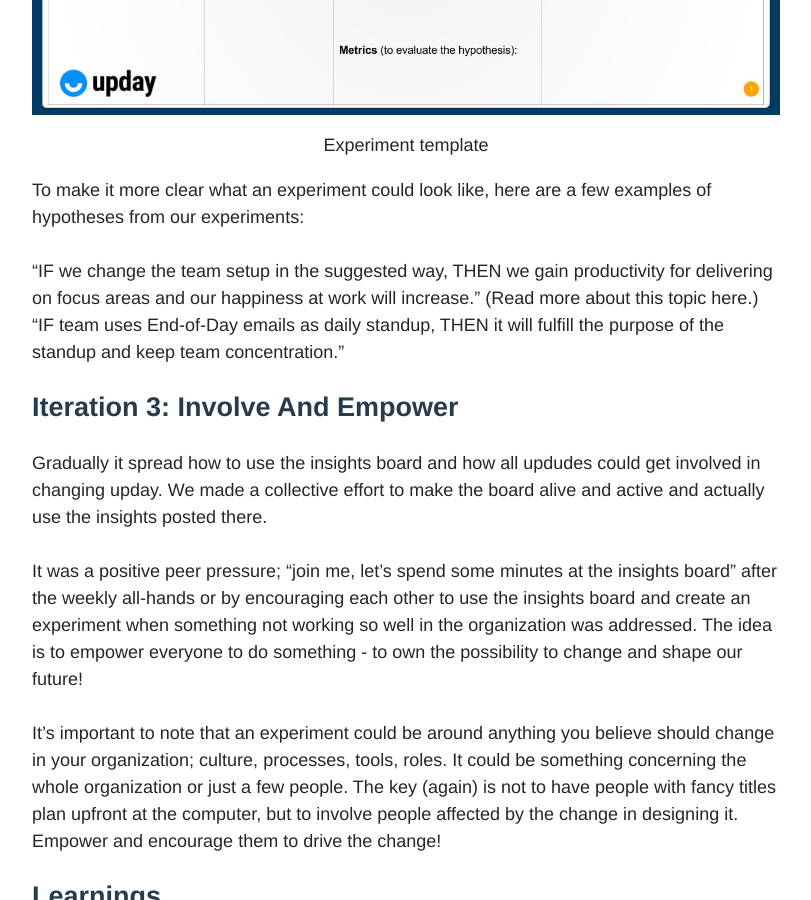
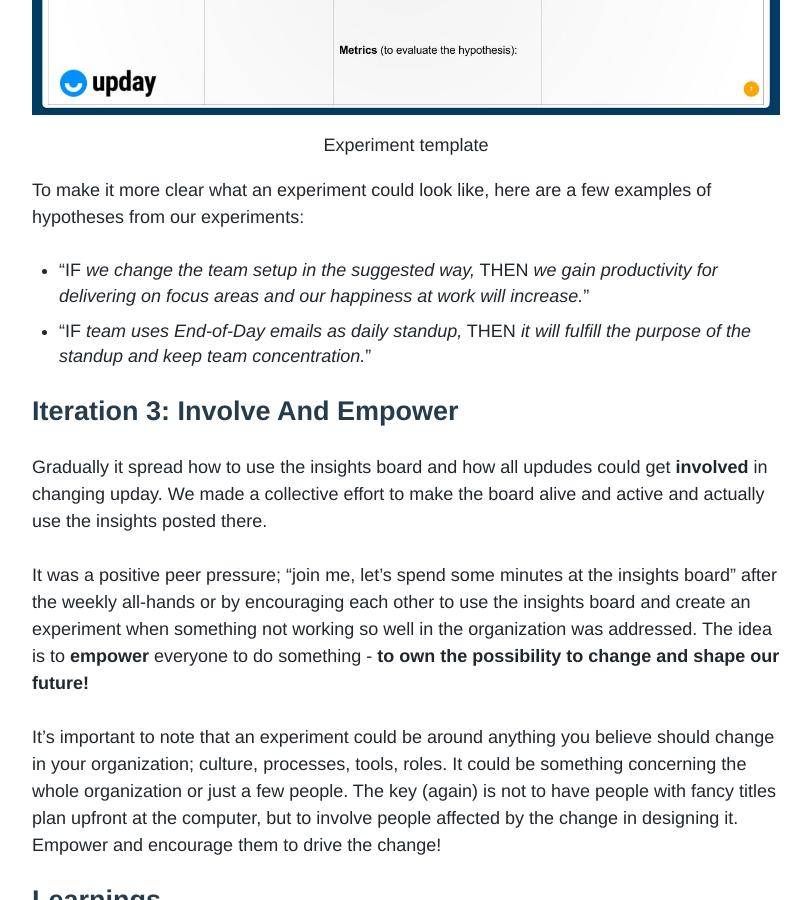
Before and after one commit to upday/upday.github.io, a Jekyll site: the page built from _posts/blog/2017-01-10-lean_change_insights_board.md, in a window 1280 px wide and 900 px high, scrolled down 3913 px. Shown: the whole window, without its empty margins (234-1045 px from the left). Built offline with Jekyll 4.4.1, drawn with Linux system fonts in a browser that asks for light colours; nearby versions of some CDN libraries; some web fonts are replaced; comment, search, counter and statistics services are not loaded; some of the changed text lies outside the part shown.

Commit message:
insights board

```diff
--- a/_posts/blog/2017-01-10-lean_change_insights_board.md
+++ b/_posts/blog/2017-01-10-lean_change_insights_board.md
@@ -17,11 +17,11 @@ How do we foster an organization where the changes are based on what is truly go
 ## Where Did We Start?
 I (Agile Coach at upday) joined a Lean Change Agent workshop together with Richard, one of our Data Scientists, and our CTO Andi. It was two day workshop held by Mike Weber and based on the book by Jason Little: <a href="http://leanchange.org/lean-change-management/">__Lean Change Management__</a>. It was an active workshop including lots of participation and interactions, with great tools and ideas about how to work with change in an organization.
 
-We were introduced to a way of approaching change by __collecting insights__ and from these, create small __experiments__ that you __evaluate and learn__ from before you take the next step. The idea is that instead of planning the change upfront, to create small experiments based on your current understanding and insights gathered, and review these after a fixed time period. The word _experiment_ is important here since it emphasizes that until we have tried something out; verified our assumptions (hypotheses) based on predefined metrics, we don’t know whether it’s the right thing to do and whether or not our change will be successful. Another key ingredient is to involve people affected by the change in designing the change. This is called the <a href="http://leanchange.org/resources/lcm/">Lean Change Management cycle</a>.
+We were introduced to a way of approaching change by __collecting insights__ and from these, create small __experiments__ that you __evaluate and learn__ from before you take the next step. The idea is that instead of planning the change upfront, to create small experiments based on your current understanding and insights gathered, and review these after a fixed time period. The word _experiment_ is important here since it emphasizes that until we have tried something out; verified our assumptions (hypotheses) based on predefined metrics, we don’t know whether it’s the right thing to do and whether or not our change will be successful. Another key ingredient is to involve people affected by the change in designing the change. This is called the <a href="http://leanchange.org/resources/lcm/">Lean Change Management Cycle</a>.
 
 <center>
 <picture>
-	<a href="/images/blog/lean_change_insights_board"><img src="/images/blog/lean_change_insights_board/LCM_cycle.png" alt="App module, library module, .aar and .jar dependencies"></a>
+	<a href="/images/blog/lean_change_insights_board"><img src="/images/blog/lean_change_insights_board/LCM_cycle.png" alt="Lean Change Management Cycle"></a>
 	<figcaption>Lean Change Management Cycle</figcaption>
 </picture>
 </center>
@@ -47,37 +47,37 @@ We started to get a bit frustrated about all the things we wanted to do, but jus
 
 <center>
 <picture>
-	<a href="/images/blog/lean_change_insights_board"><img src="/images/blog/lean_change_insights_board/Process.jpg" alt="App module, library module, .aar and .jar dependencies"></a>
+	<a href="/images/blog/lean_change_insights_board"><img src="/images/blog/lean_change_insights_board/Process.jpg" alt="A first draft of the insights process"></a>
 	<figcaption>A first draft of the insights process</figcaption>
 </picture>
 </center>
 
 ## Iteration 2: Simplify
-The process looked quite good on paper and it did help us to get a clear, shared picture, but it was a bit too much. To actually make the Insights board something we all used, we had to simplify. So we did. We cleaned up the board, made some simple rules, made an effort to make it a regular habit to work in front of the board. It was a new start! Two updudes also assigned them self new roles; “Lord of the board” and “Master of cluster” with the responsibilities to make people gather around the board and help them use it.
+The process looked quite good on paper and it did help us to get a clear, shared picture, but it was a bit too much. To actually make the Insights board something we all used, we had to __simplify__. So we did. We cleaned up the board, made some simple rules, made an effort to make it a regular habit to work in front of the board. It was a new start! Two updudes also assigned themselves new roles; “Lord of the board” and “Master of cluster” with the responsibilities to make people gather around the board and help them use it.
 
 When creating an experiment, it is important to include a hypothesis; what outcome do you expect after running the experiment?
 
-“IF this is changed THEN it will lead to these characteristics.”
+ “__IF__ _this is changed_ __THEN__ _it will lead to these characteristics._”
 
 You also have to decide how to measure the outcome; when the experiment is over and you review it, how do you know if it succeeded or not? As a means to simplify, we introduced a template for creating experiments, which made it easier to get started (no reinventing the wheel). The template included all steps needed to create an experiment and how to review it.
 
 <center>
 <picture>
-	<a href="/images/blog/lean_change_insights_board"><img src="/images/blog/lean_change_insights_board/Experiment_Template.jpg" alt="App module, library module, .aar and .jar dependencies"></a>
+	<a href="/images/blog/lean_change_insights_board"><img src="/images/blog/lean_change_insights_board/Experiment_Template.jpg" alt="Experiment template"></a>
 	<figcaption>Experiment template</figcaption>
 </picture>
 </center>
 
 To make it more clear what an experiment could look like, here are a few examples of hypotheses from our experiments:
 
-“IF we change the team setup in the suggested way, THEN we gain productivity for delivering on focus areas and our happiness at work will increase.” (Read more about this topic here.)
-“IF team uses End-of-Day emails as daily standup, THEN it will fulfill the purpose of the standup and keep team concentration.”
+* “IF _we change the team setup in the suggested way,_ THEN _we gain productivity for delivering on focus areas and our happiness at work will increase._”
+* “IF _team uses End-of-Day emails as daily standup,_ THEN _it will fulfill the purpose of the standup and keep team concentration._”
 
 
 ## Iteration 3: Involve And Empower
-Gradually it spread how to use the insights board and how all updudes could get involved in changing upday. We made a collective effort to make the board alive and active and actually use the insights posted there.
+Gradually it spread how to use the insights board and how all updudes could get __involved__ in changing upday. We made a collective effort to make the board alive and active and actually use the insights posted there.
 
-It was a positive peer pressure; “join me, let’s spend some minutes at the insights board” after the weekly all-hands or by encouraging each other to use the insights board and create an experiment when something not working so well in the organization was addressed. The idea is to empower everyone to do something -  to own the possibility to change and shape our future!
+It was a positive peer pressure; “join me, let’s spend some minutes at the insights board” after the weekly all-hands or by encouraging each other to use the insights board and create an experiment when something not working so well in the organization was addressed. The idea is to __empower__ everyone to do something -  __to own the possibility to change and shape our future!__
 
 It’s important to note that an experiment could be around anything you believe should change in your organization; culture, processes, tools, roles. It could be something concerning the whole organization or just a few people. The key (again) is not to have people with fancy titles plan upfront at the computer, but to involve people affected by the change in designing it. Empower and encourage them to drive the change!
 
@@ -87,12 +87,12 @@ Along this journey, we learned a lot about ourselves and how to approach change
 
 <center>
 <picture>
-	<a href="/images/blog/lean_change_insights_board"><img src="/images/blog/lean_change_insights_board/board.jpg" alt="App module, library module, .aar and .jar dependencies"></a>
-	<figcaption>Current state of our insights board.</figcaption>
+	<a href="/images/blog/lean_change_insights_board"><img src="/images/blog/lean_change_insights_board/board.jpg" alt="Current state of our insights board"></a>
+	<figcaption>Current state of our insights board</figcaption>
 </picture>
 </center>
 
-Another thing that we learned is that it’s easy to lose focus after the experiment is done, but in order to see what works for you and for change to really happen, it’s important to focus on the review. Look at the metrics, evaluate the outcome, and decide on the next steps.  Persevere or pivot. This, and taking small steps, is two key ingredients to lean change management.
+Another thing that we learned is that it’s easy to lose focus after the experiment is done, but in order to see what works for you and for change to really happen, it’s important to focus on the review. Look at the metrics, evaluate the outcome, and decide on the next steps. __Persevere or pivot__. This, and taking small steps, is two key ingredients to lean change management.
 
 ## The Future
 We have approached our insights board in an iterative way. It is an experiment that will gradually evolve. How we use it and how it is designed will change step-by-step as we see what works for us and what doesn’t.
```
Also changed, not shown: _data/authors.yml (+7 -7 lines).
